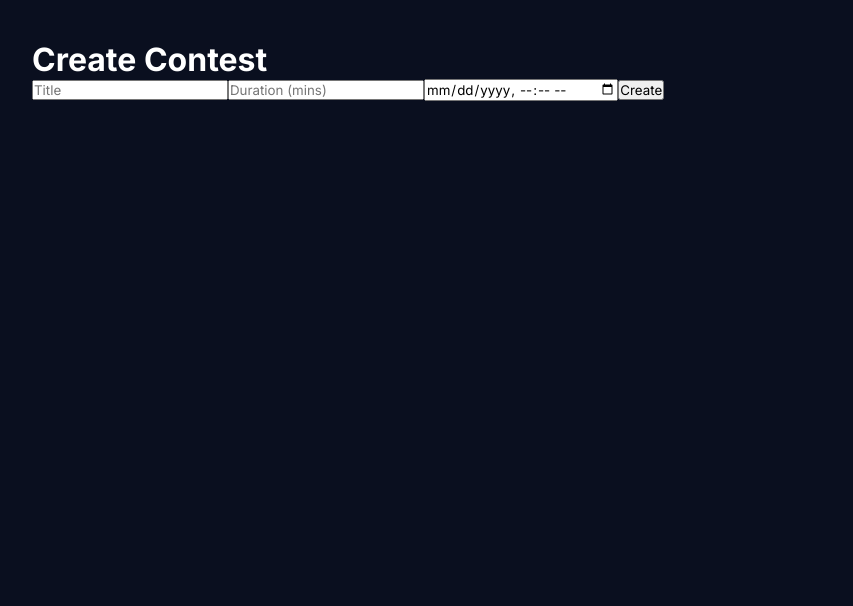
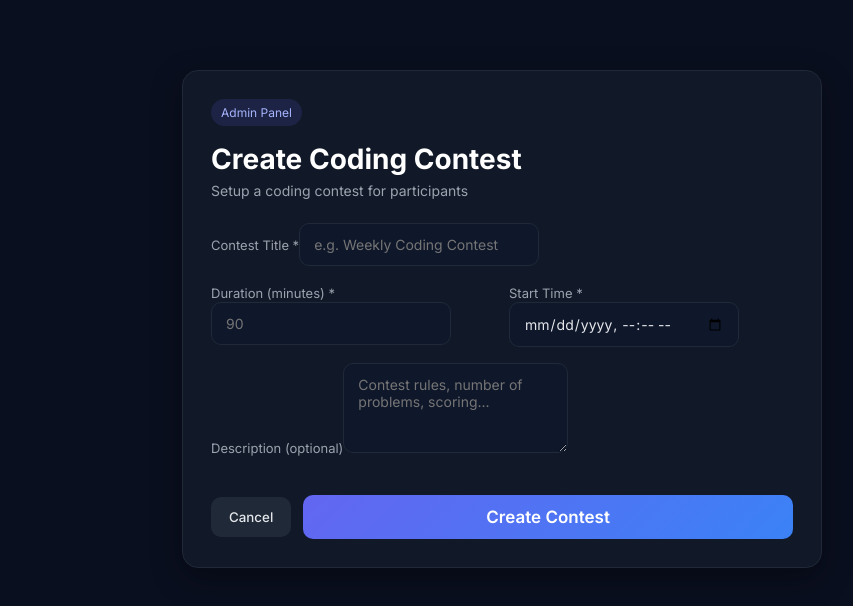
Before and after one commit to VinayWeb-create/placement-prep, a React (Create React App) app in the folder frontend/: page /admin/create-contest in a window 1280 px wide. Shown: the top 606 px of the page, without its empty margins (268-1121 px from the left). Built offline with nearby package versions, Linux system fonts and the light colour scheme.

Commit message:
Update CreateContest.jsx

```diff
--- a/frontend/src/pages/admin/CreateContest.jsx
+++ b/frontend/src/pages/admin/CreateContest.jsx
@@ -1,35 +1,131 @@
 import { useState } from "react";
+import { useNavigate } from "react-router-dom";
 import API from "../../api/axios";
 
 export default function CreateContest() {
+  const navigate = useNavigate();
+
   const [contest, setContest] = useState({
     title: "",
     duration: "",
     startTime: "",
+    description: "",
   });
 
+  const [loading, setLoading] = useState(false);
+  const [error, setError] = useState("");
+
+  const handleChange = (e) => {
+    setContest({ ...contest, [e.target.name]: e.target.value });
+  };
+
   const createContest = async () => {
-    await API.post("/contests", contest);
-    alert("Contest created!");
+    if (!contest.title || !contest.duration || !contest.startTime) {
+      setError("Please fill all required fields");
+      return;
+    }
+
+    setLoading(true);
+    setError("");
+
+    try {
+      await API.post("/contests", contest);
+      alert("✅ Contest created successfully!");
+      navigate("/coding-contests");
+    } catch (err) {
+      setError("Failed to create contest. Try again.");
+    } finally {
+      setLoading(false);
+    }
   };
 
   return (
     <div className="dashboard-main">
-      <h1>Create Contest</h1>
+      <div className="create-contest-container">
+        <div className="create-contest-card">
 
-      <input placeholder="Title" onChange={e =>
-        setContest({ ...contest, title: e.target.value })
-      } />
+          <span className="info-pill">Admin Panel</span>
 
-      <input placeholder="Duration (mins)" onChange={e =>
-        setContest({ ...contest, duration: e.target.value })
-      } />
+          <h1 className="create-contest-title">Create Coding Contest</h1>
+          <p className="create-contest-subtitle">
+            Setup a coding contest for participants
+          </p>
 
-      <input type="datetime-local" onChange={e =>
-        setContest({ ...contest, startTime: e.target.value })
-      } />
+          {/* ===== FORM ===== */}
+          <div className="create-form">
 
-      <button onClick={createContest}>Create</button>
+            <div>
+              <label>Contest Title *</label>
+              <input
+                name="title"
+                placeholder="e.g. Weekly Coding Contest"
+                value={contest.title}
+                onChange={handleChange}
+              />
+            </div>
+
+            <div className="form-grid">
+              <div>
+                <label>Duration (minutes) *</label>
+                <input
+                  name="duration"
+                  type="number"
+                  placeholder="90"
+                  value={contest.duration}
+                  onChange={handleChange}
+                />
+              </div>
+
+              <div>
+                <label>Start Time *</label>
+                <input
+                  name="startTime"
+                  type="datetime-local"
+                  value={contest.startTime}
+                  onChange={handleChange}
+                />
+              </div>
+            </div>
+
+            <div>
+              <label>Description (optional)</label>
+              <textarea
+                name="description"
+                placeholder="Contest rules, number of problems, scoring..."
+                value={contest.description}
+                onChange={handleChange}
+              />
+            </div>
+
+            {/* ERROR */}
+            {error && (
+              <p style={{ color: "#ff6a6a", fontSize: "14px" }}>
+                {error}
+              </p>
+            )}
+
+            {/* ACTIONS */}
+            <div className="create-actions">
+              <button
+                className="btn-dark"
+                onClick={() => navigate("/coding-contests")}
+                disabled={loading}
+              >
+                Cancel
+              </button>
+
+              <button
+                className="btn-grad"
+                onClick={createContest}
+                disabled={loading}
+              >
+                {loading ? "Creating..." : "Create Contest"}
+              </button>
+            </div>
+
+          </div>
+        </div>
+      </div>
     </div>
   );
 }
```
